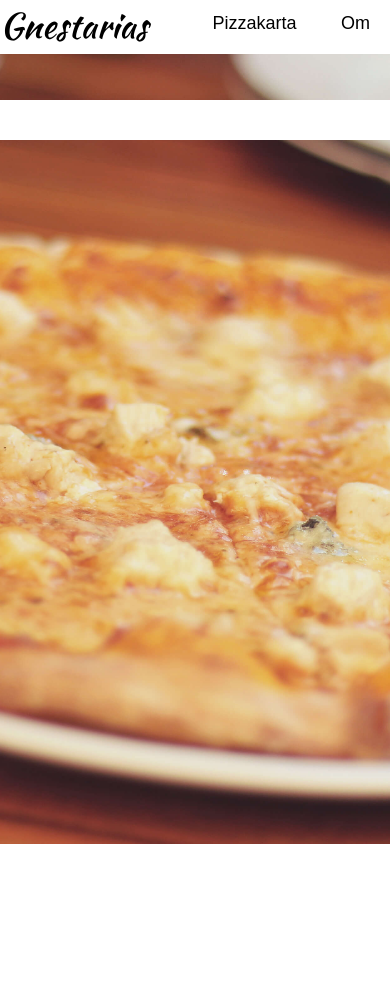
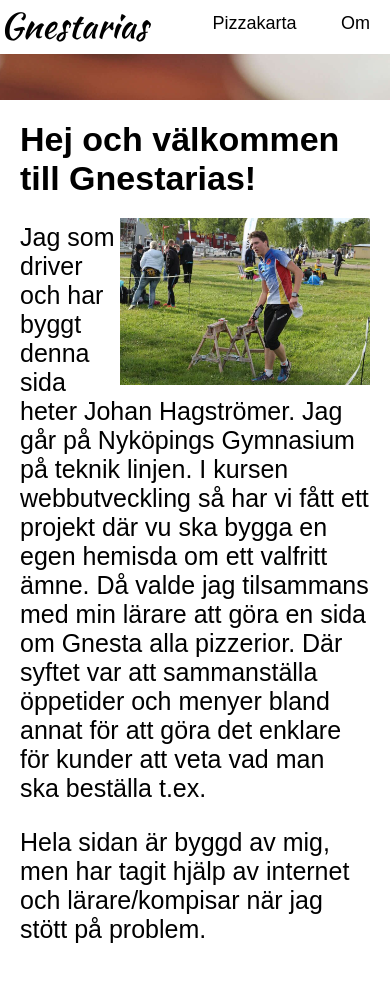
Before and after one commit to johhag98/Gnesta-Pizza, a plain HTML site: page about.html in a window 390 px wide. Before the commit the page ends 844 px from the top, so only its background shows below. Drawn offline with Linux system fonts and the light colour scheme.

Commit message:
Fix and trix
Fått in lite text på Om sidan. Oklart fortfarande vad som ska stå där..
De kommer. Sen så är det i övrigt lite små justeringar här o där. Ska
kolla så de är någorlunda snyggt på mobilen nu också!

```diff
--- a/about.html
+++ b/about.html
@@ -3,23 +3,30 @@
 <head>
 	<meta charset="UTF-8">
 	<title>Gnestarias</title>
+	<link rel="stylesheet" href="css/grid.css">
 	<link rel="stylesheet" href="css/main.css">
-	<link rel="stylesheet" href="css/leaflet.css" />
+	<link rel="stylesheet" href="css/leaflet.css"/>
 	<script src="scripts/scripts.js"></script>
 	<meta name="viewport" content="width=device-width, initial-scale=1.0">
 </head>
 <body>
-	<header class="col col--12-of-12">
+	<header>
 			<h1><a href="index.html">Gnestarias</a></h1>
 			<ul>
 				<li><a href="map.html">Pizzakarta</a></li>
 				<li><a href="about.html">Om</a></li>
 			</ul>
 	</header>
-	<div class="wrapper">
-		<div class="row--no-gutter">
+	<main class="wrapper sub">
+		<div class="row">
+			<div class="col">
+				<h3>Hej och välkommen till Gnestarias!</h3>
+				<img src="images/johan.JPG" alt="Bild på mig" class="omImg">
+				<p>Jag som driver och har byggt denna sida heter Johan Hagströmer. Jag går på Nyköpings Gymnasium på teknik linjen. I kursen webbutveckling så har vi fått ett projekt där vu ska bygga en egen hemisda om ett valfritt ämne. Då valde jag tilsammans med min lärare att göra en sida om Gnesta alla pizzerior. Där syftet var att sammanställa öppetider och menyer bland annat för att göra det enklare för kunder att veta vad man ska beställa t.ex.</p>
+				<p>Hela sidan är byggd av mig, men har tagit hjälp av internet och lärare/kompisar när jag stött på problem. </p>
 
+			</div>
 		</div>
-	</div>
+	</main>
 </body>
 </html>
--- a/scss/main.scss
+++ b/scss/main.scss
@@ -94,9 +94,18 @@ header {
 		font-size: 44px;
 		margin: 0;
 	}
+	h3 {
+		font-size: 34px;
+		margin: 0;
+	}
 	p {
 		font-size: 25px;
 		font-weight: 500;
+	}
+	.omImg {
+		float: right;
+		width: 250px;
+		margin-top: 20px;
 	}
 	li {
 		text-align: center;
```
Also changed, not shown: css/main.css, images/johan.JPG (added), 1 other file.
